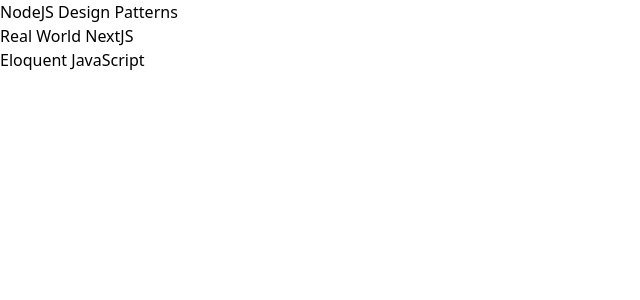
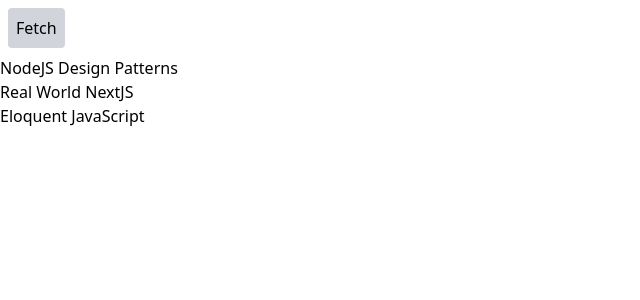
Before and after one commit to emanuelegurini/react-vite-ts-book-manager, a React (Vite) app: page / in a window 1280 px wide. Shown: the top 300 px of the page, without its empty margins (0-640 px from the left). Built offline with nearby package versions, Linux system fonts and the light colour scheme; data requests are answered from the project's data file.

Commit message:
Add: refetch button on booklist

```diff
--- a/src/components/BookList.tsx
+++ b/src/components/BookList.tsx
@@ -1,6 +1,6 @@
-import { IBook } from '@/model';
-import { useFecth } from '@/shared/hooks/useFetch';
-import { ENDPOINTS } from '@/utils';
+import { IBook } from "@/model";
+import { useFecth } from "@/shared/hooks/useFetch";
+import { ENDPOINTS } from "@/utils";
 
 export const BookList = () => {
   const { data, isLoading, error, refetch } = useFecth(ENDPOINTS.BOOKS);
@@ -33,6 +33,9 @@
 
   return (
     <div>
+      <button className="bg-gray-300 m-2 p-2 rounded" onClick={() => refetch()}>
+        Fetch
+      </button>
       <ul>
         {data?.map((book: IBook) => {
           const { title, id, author } = book;
```
